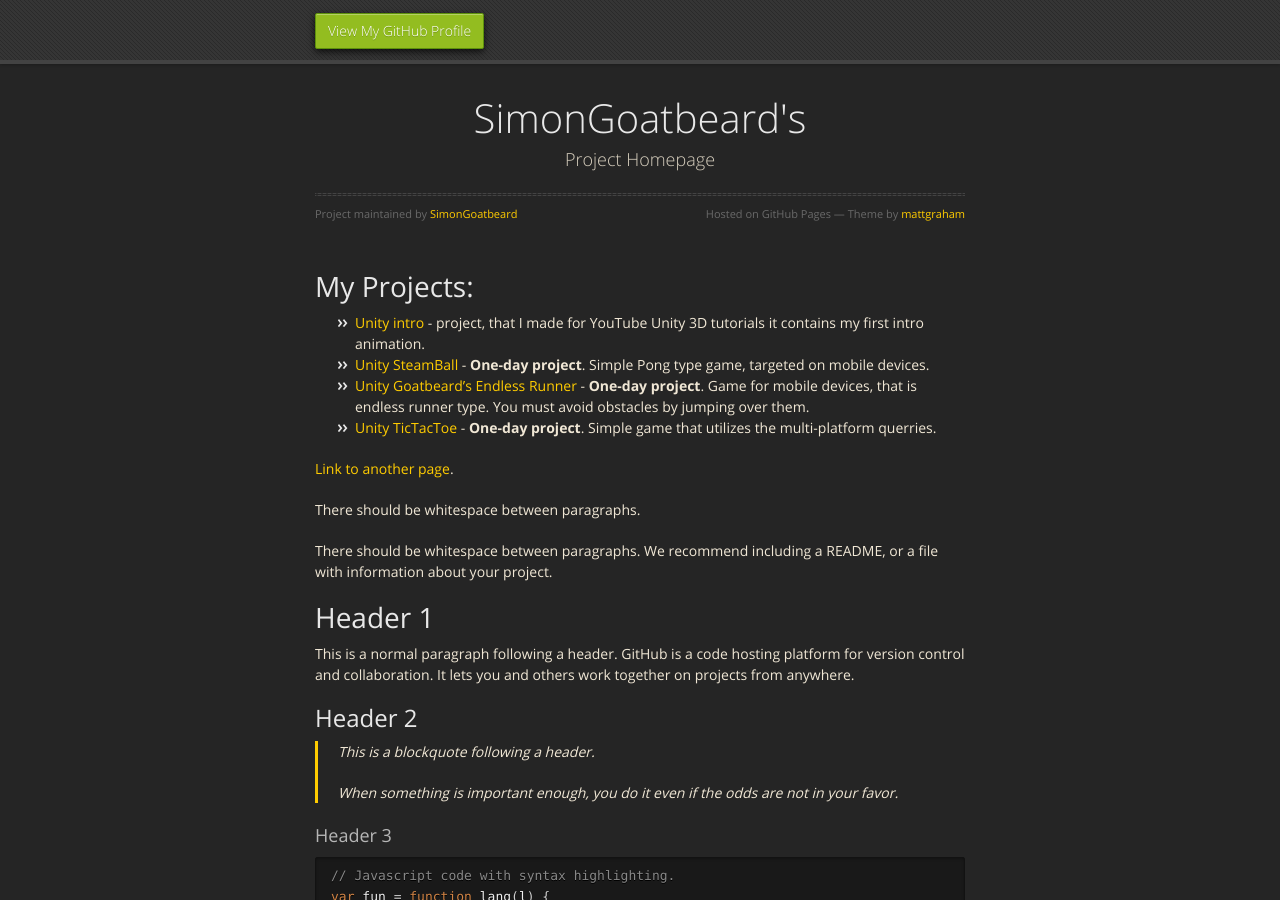
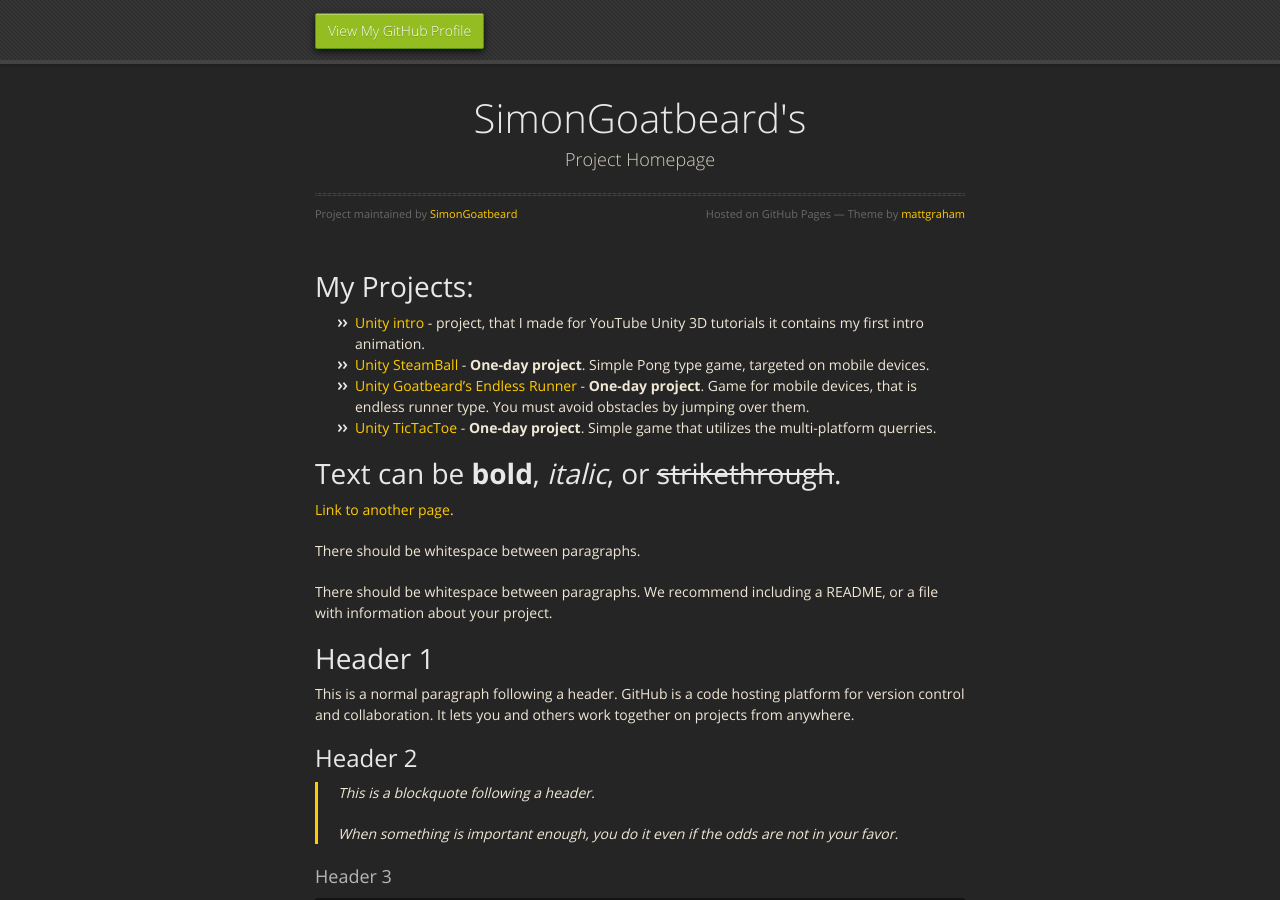
Before and after one commit to SimonGoatbeard/simongoatbeard.github.io, a Jekyll site: the page built from index.md, in a window 1280 px wide and 900 px high. Built offline with Jekyll 4.4.1, drawn with Linux system fonts in a browser that asks for light colours; nearby versions of some CDN libraries; our own code applies the rules of GitHub Pages for plain Markdown files; part of the change alters nothing that is shown.

Commit message:
Update index.md

```diff
--- a/index.md
+++ b/index.md
@@ -9,9 +9,9 @@ layout: default
 *   [Unity Goatbeard's Endless Runner](unity-goatbeardsendlessrunner) - **One-day project**. Game for mobile devices, that is endless runner type. You must avoid obstacles by jumping over them.
 *   [Unity TicTacToe](unity-tictactoe) - **One-day project**. Simple game that utilizes the multi-platform querries.
 
-{% comment %}
-Text can be **bold**, _italic_, or ~~strikethrough~~.
-{% endcomment %}
+
+# Text can be **bold**, _italic_, or ~~strikethrough~~.
+
 [Link to another page](another-page).
 
 There should be whitespace between paragraphs.
```
